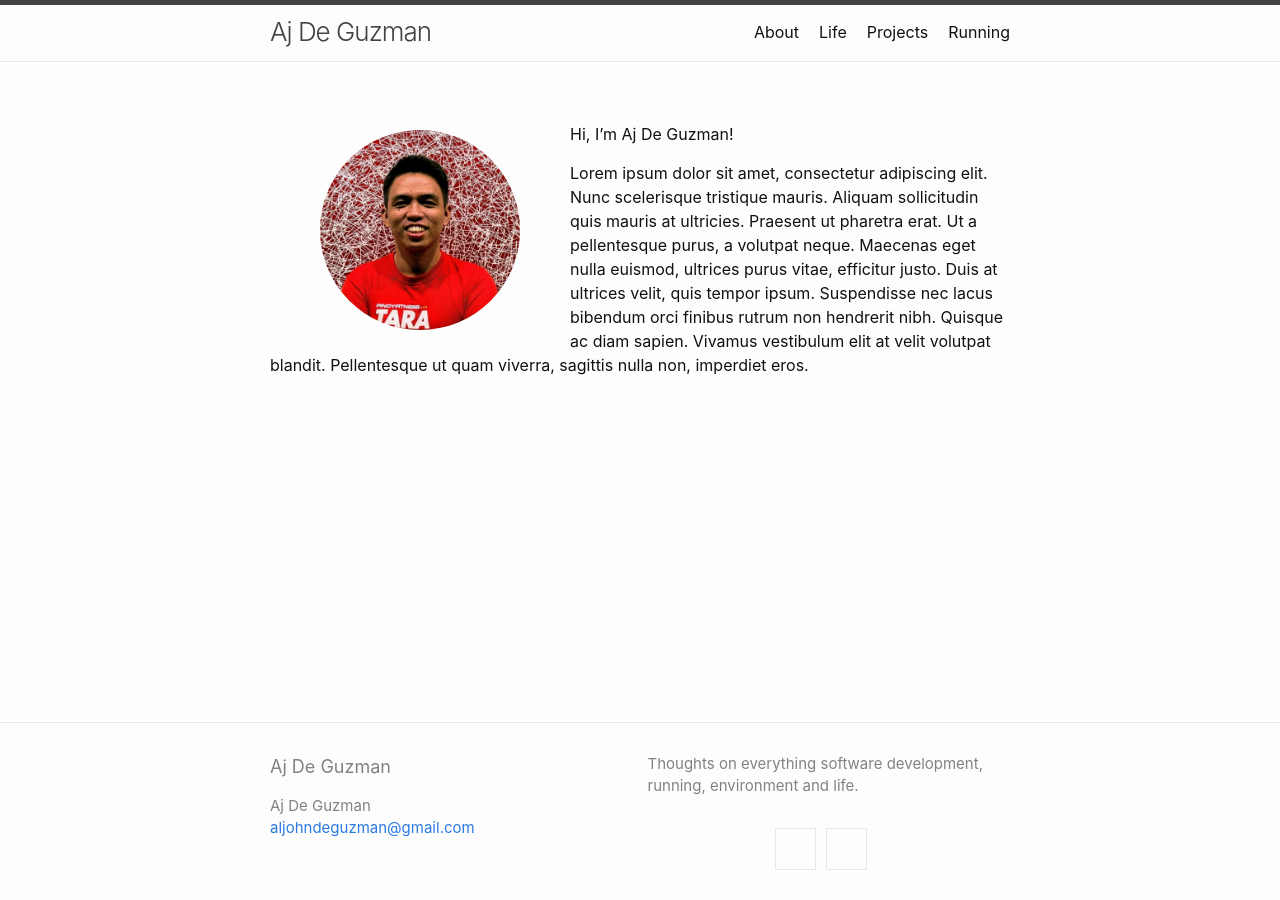
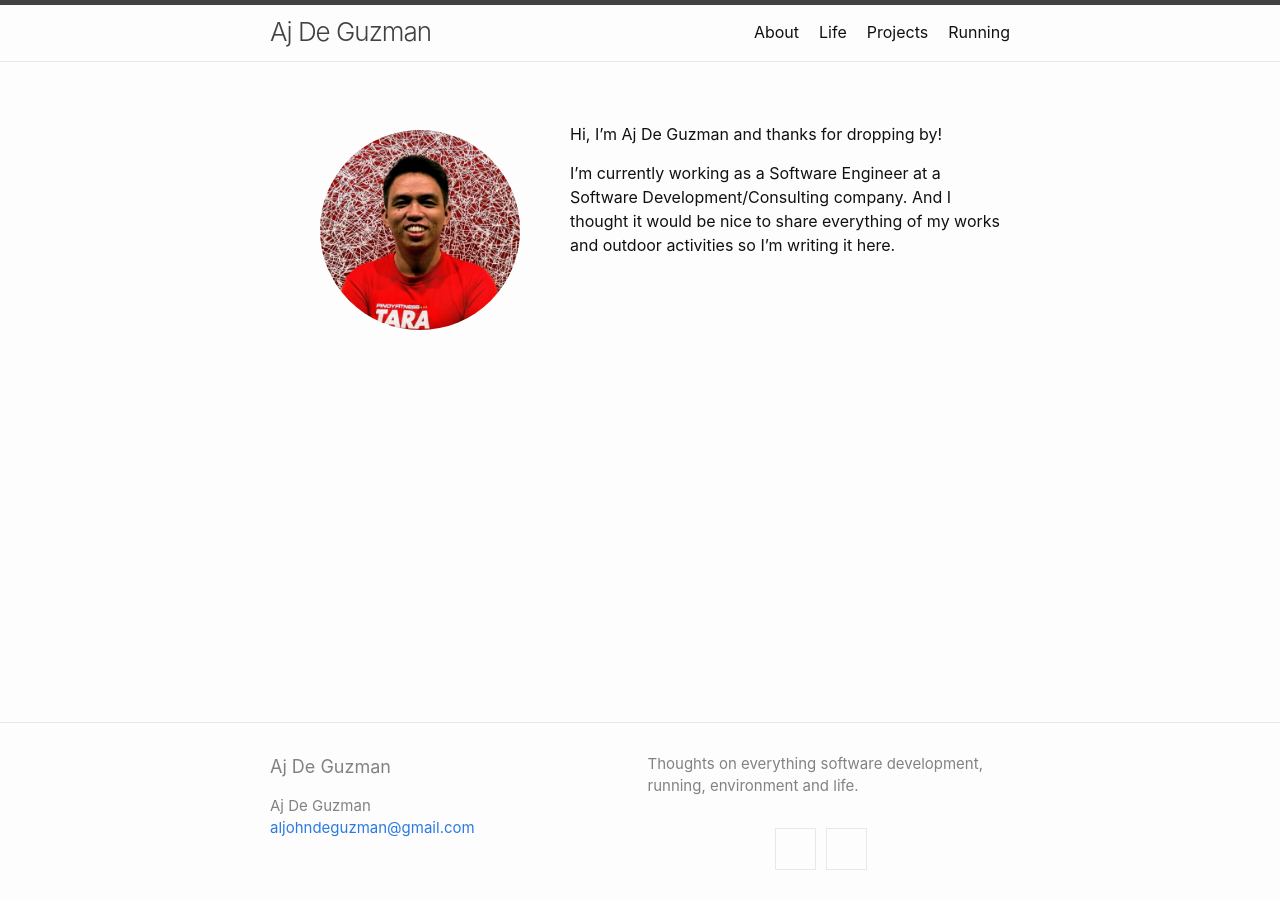
Before and after one commit to ajdeguzman/ajdeguzman.github.io, a Jekyll site: the page built from index.md, in a window 1280 px wide. Built offline with Jekyll 4.4.1, drawn with Linux system fonts in a browser that asks for light colours.

Commit message:
Added intro in index page

```diff
--- a/index.md
+++ b/index.md
@@ -7,6 +7,6 @@ layout: page
 
 <img style="float:left; object-fit: cover; border-radius:50%; margin: 8px 50px" width="200" height="200" src="assets/profile.jpg" alt="Profile">
 
-Hi, I'm Aj De Guzman!
+Hi, I'm Aj De Guzman and thanks for dropping by!
 
-Lorem ipsum dolor sit amet, consectetur adipiscing elit. Nunc scelerisque tristique mauris. Aliquam sollicitudin quis mauris at ultricies. Praesent ut pharetra erat. Ut a pellentesque purus, a volutpat neque. Maecenas eget nulla euismod, ultrices purus vitae, efficitur justo. Duis at ultrices velit, quis tempor ipsum. Suspendisse nec lacus bibendum orci finibus rutrum non hendrerit nibh. Quisque ac diam sapien. Vivamus vestibulum elit at velit volutpat blandit. Pellentesque ut quam viverra, sagittis nulla non, imperdiet eros.
+I'm currently working as a Software Engineer at a Software Development/Consulting company. And I thought it would be nice to share everything of my works and outdoor activities so I'm writing it here.
```
Also changed, not shown: projects.md (+1 -1 lines).
